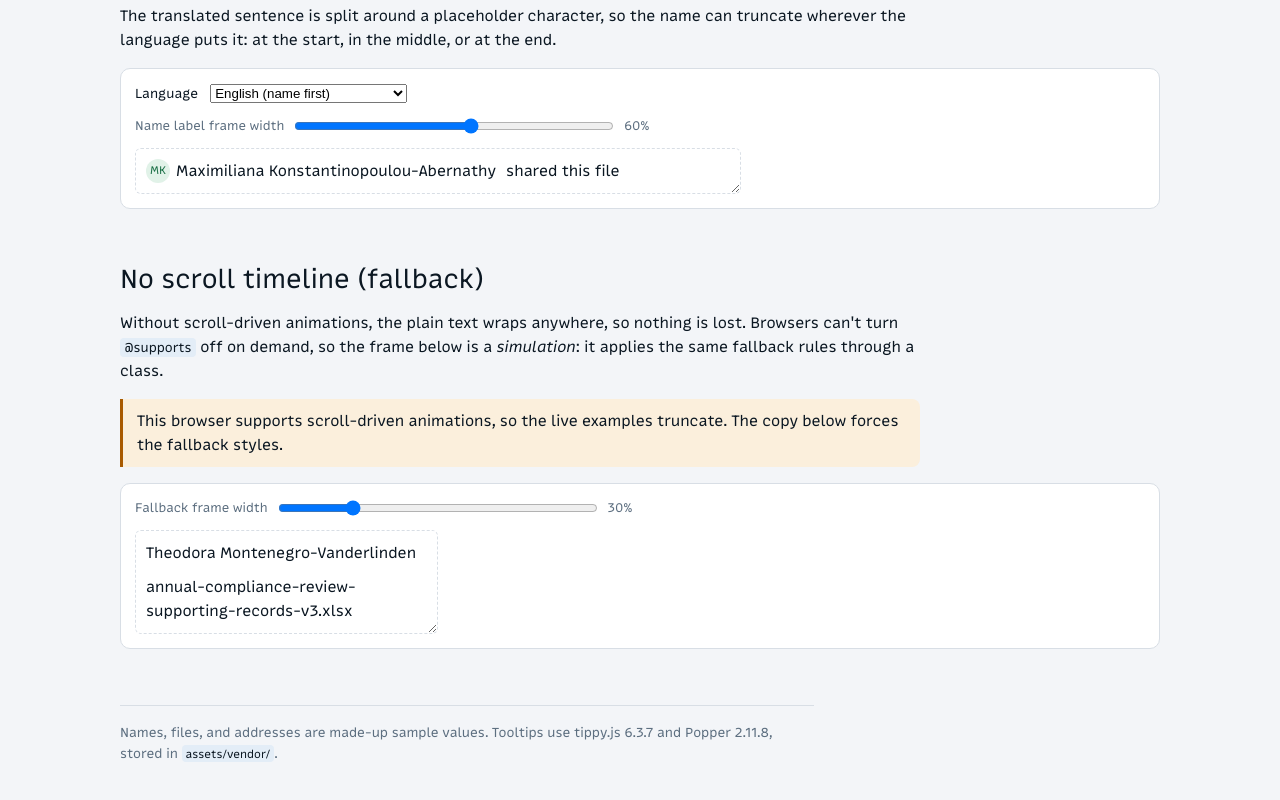
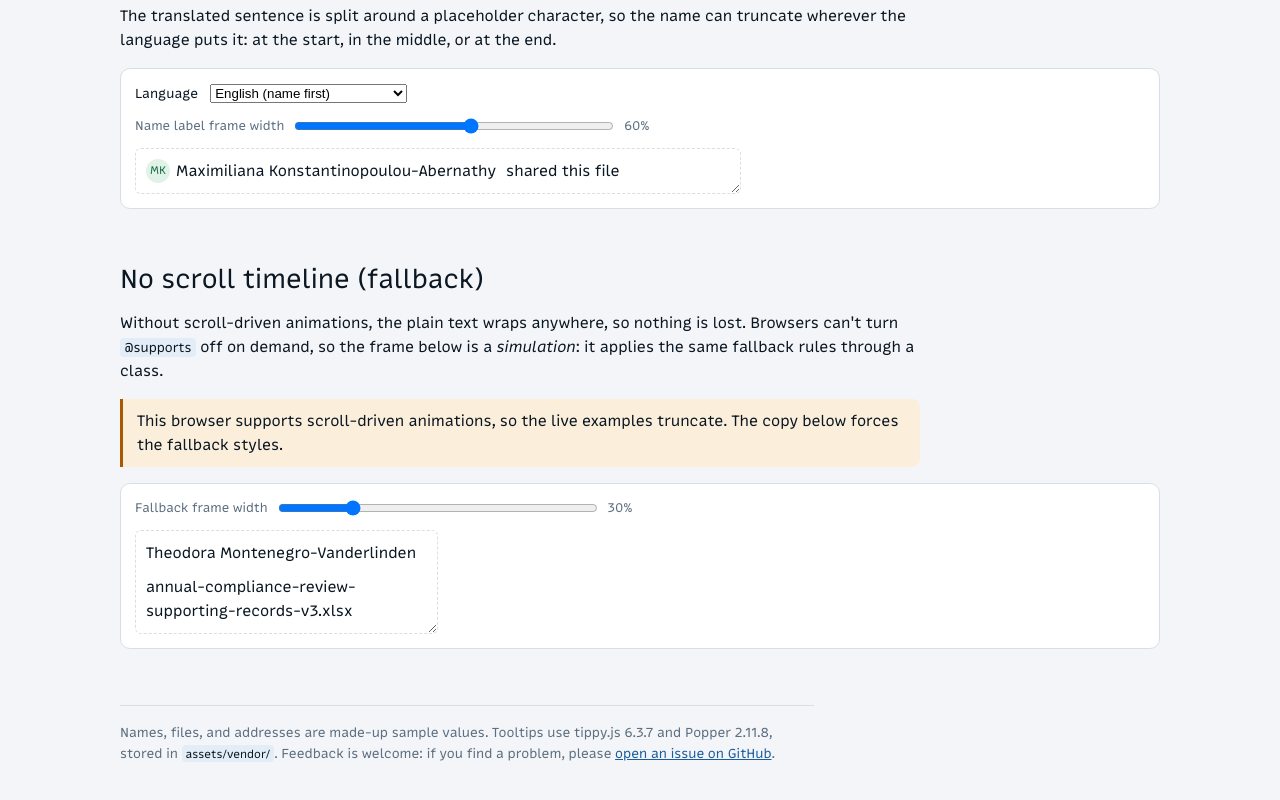
Before and after one commit to MelSumner/a11y-ellipsis, a plain HTML site: page examples.html in a window 1280 px wide. Shown: the part 3804-4604 px from the top of the page. Drawn offline with Linux system fonts and the light colour scheme.

Commit message:
added repo link in footer

```diff
--- a/examples.html
+++ b/examples.html
@@ -288,7 +288,7 @@
   </div>
 </section>
 
-<footer>Names, files, and addresses are made-up sample values. Tooltips use tippy.js 6.3.7 and Popper 2.11.8, stored in <code>assets/vendor/</code>.</footer>
+<footer>Names, files, and addresses are made-up sample values. Tooltips use tippy.js 6.3.7 and Popper 2.11.8, stored in <code>assets/vendor/</code>. Feedback is welcome: if you find a problem, please <a href="https://github.com/MelSumner/a11y-ellipsis/issues">open an issue on GitHub</a>.</footer>
 </main>
 
 <script src="assets/vendor/popper.min.js"></script>
```
Also changed, not shown: index.html (+1 -1 lines).
